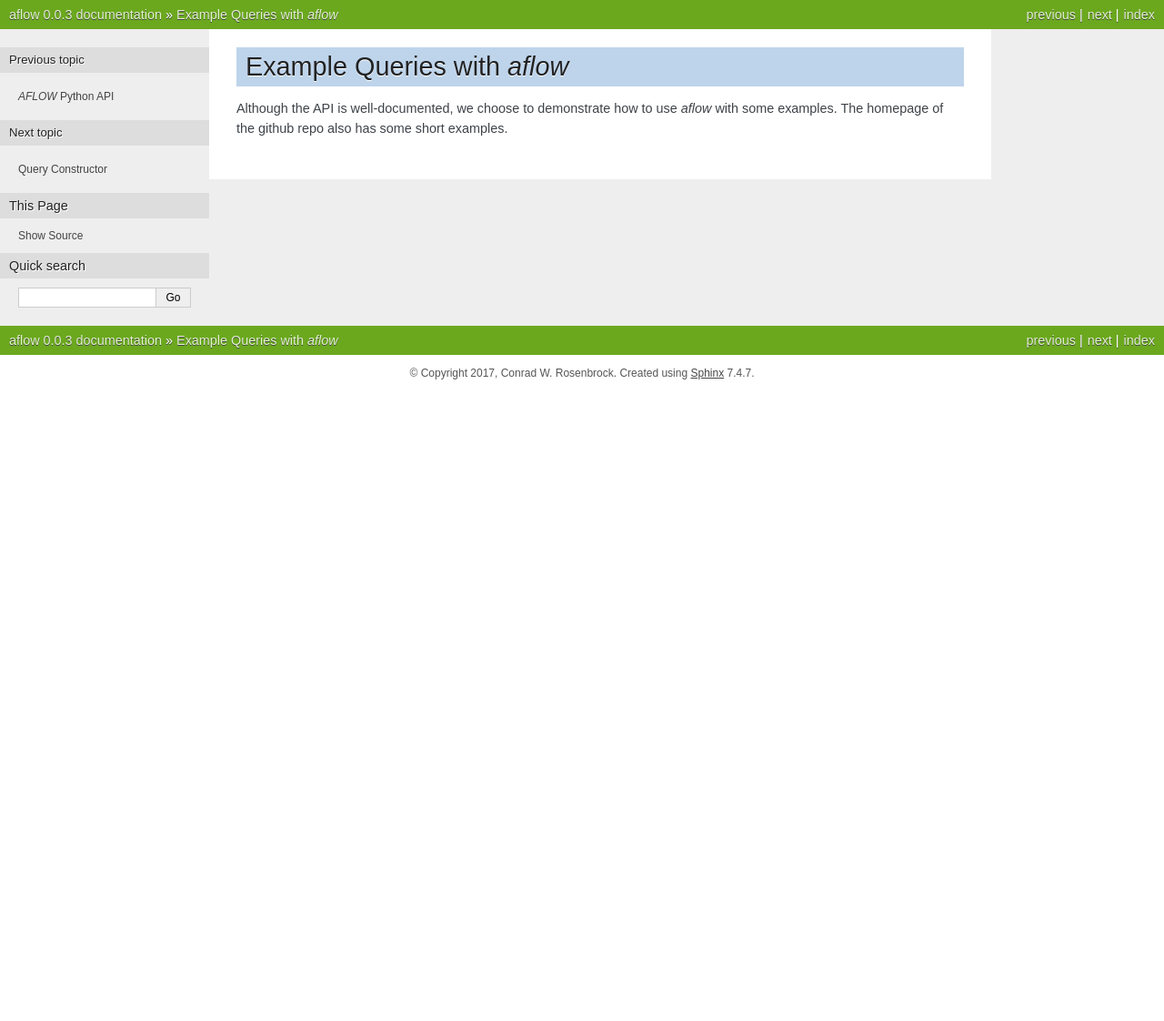
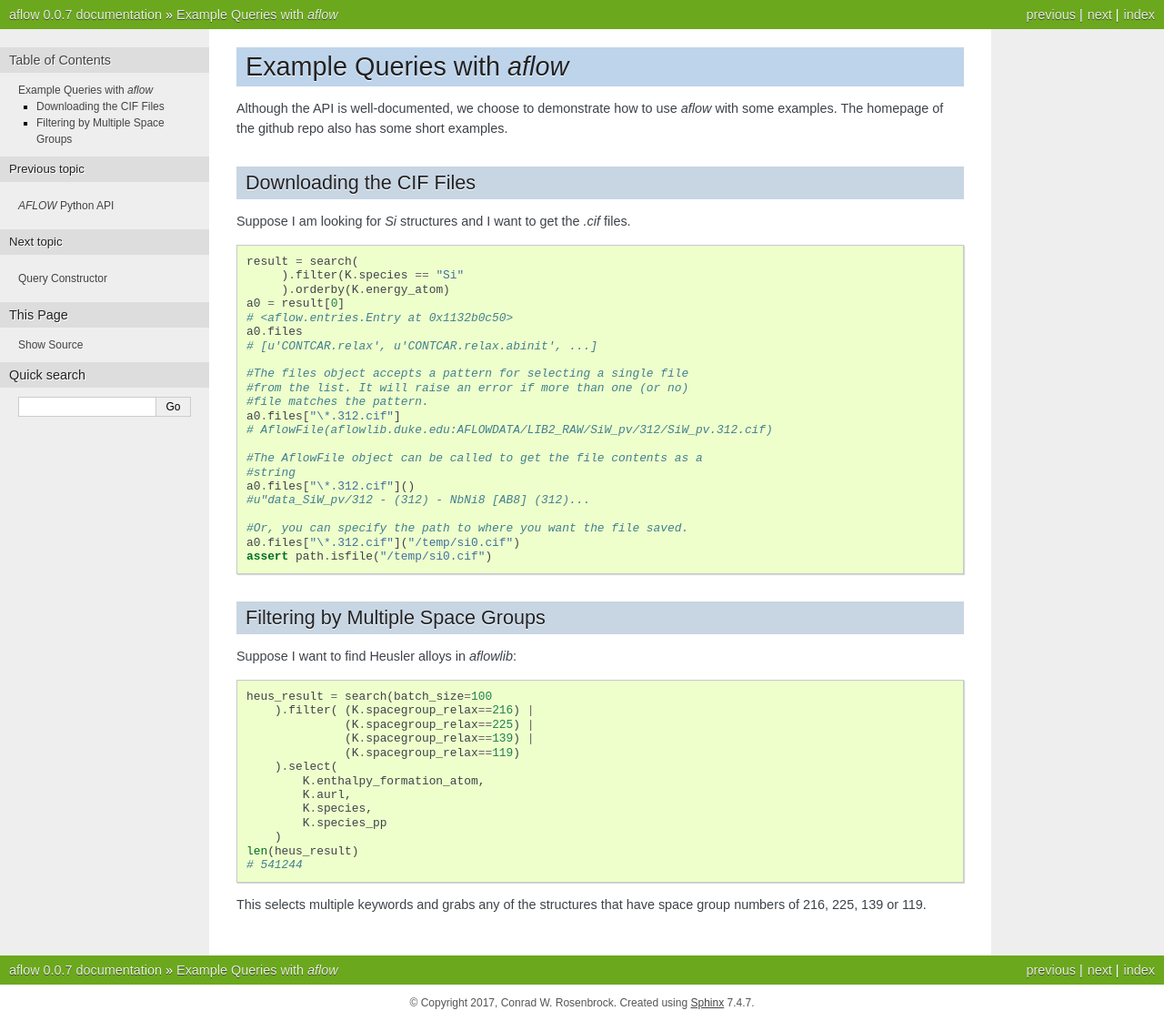
Before and after one commit to rosenbrockc/aflow, a Sphinx documentation site: the page built from docs/examples.rst, in a window 1280 px wide. Shown: the whole page at 91% size. Built offline with Sphinx 7.4.7, drawn with Linux system fonts in a browser that asks for light colours; before the commit the page ends 900 px from its top, so only the background shows below that.

Commit message:
Updated documentation version number; added examples for file download and heusler space groups.

```diff
--- a/docs/conf.py
+++ b/docs/conf.py
@@ -65,7 +65,7 @@ author = 'Conrad W. Rosenbrock'
 # The short X.Y version.
 version = '0.0'
 # The full version, including alpha/beta/rc tags.
-release = '0.0.3'
+release = '0.0.7'
 
 # The language for content autogenerated by Sphinx. Refer to documentation
 # for a list of supported languages.
--- a/docs/examples.rst
+++ b/docs/examples.rst
@@ -4,3 +4,58 @@ Example Queries with `aflow`
 Although the API is well-documented, we choose to demonstrate how to
 use `aflow` with some examples. The homepage of the github repo also
 has some short examples.
+
+Downloading the CIF Files
+-------------------------
+
+Suppose I am looking for `Si` structures and I want to get the `.cif`
+files.
+
+.. code-block:: python
+
+   result = search(
+        ).filter(K.species == "Si"
+        ).orderby(K.energy_atom)
+   a0 = result[0]
+   # <aflow.entries.Entry at 0x1132b0c50>
+   a0.files
+   # [u'CONTCAR.relax', u'CONTCAR.relax.abinit', ...]
+
+   #The files object accepts a pattern for selecting a single file
+   #from the list. It will raise an error if more than one (or no)
+   #file matches the pattern.
+   a0.files["\*.312.cif"]
+   # AflowFile(aflowlib.duke.edu:AFLOWDATA/LIB2_RAW/SiW_pv/312/SiW_pv.312.cif)
+
+   #The AflowFile object can be called to get the file contents as a
+   #string
+   a0.files["\*.312.cif"]()
+   #u"data_SiW_pv/312 - (312) - NbNi8 [AB8] (312)...
+
+   #Or, you can specify the path to where you want the file saved.
+   a0.files["\*.312.cif"]("/temp/si0.cif")
+   assert path.isfile("/temp/si0.cif")
+
+Filtering by Multiple Space Groups
+----------------------------------
+
+Suppose I want to find Heusler alloys in `aflowlib`:
+
+.. code-block:: python
+
+   heus_result = search(batch_size=100
+       ).filter( (K.spacegroup_relax==216) |
+       		 (K.spacegroup_relax==225) |
+       		 (K.spacegroup_relax==139) |
+       		 (K.spacegroup_relax==119)
+       ).select(
+       	   K.enthalpy_formation_atom,
+       	   K.aurl,
+       	   K.species,
+       	   K.species_pp
+       )
+   len(heus_result)
+   # 541244
+
+This selects multiple keywords and grabs any of the structures that
+have space group numbers of 216, 225, 139 or 119.
```
